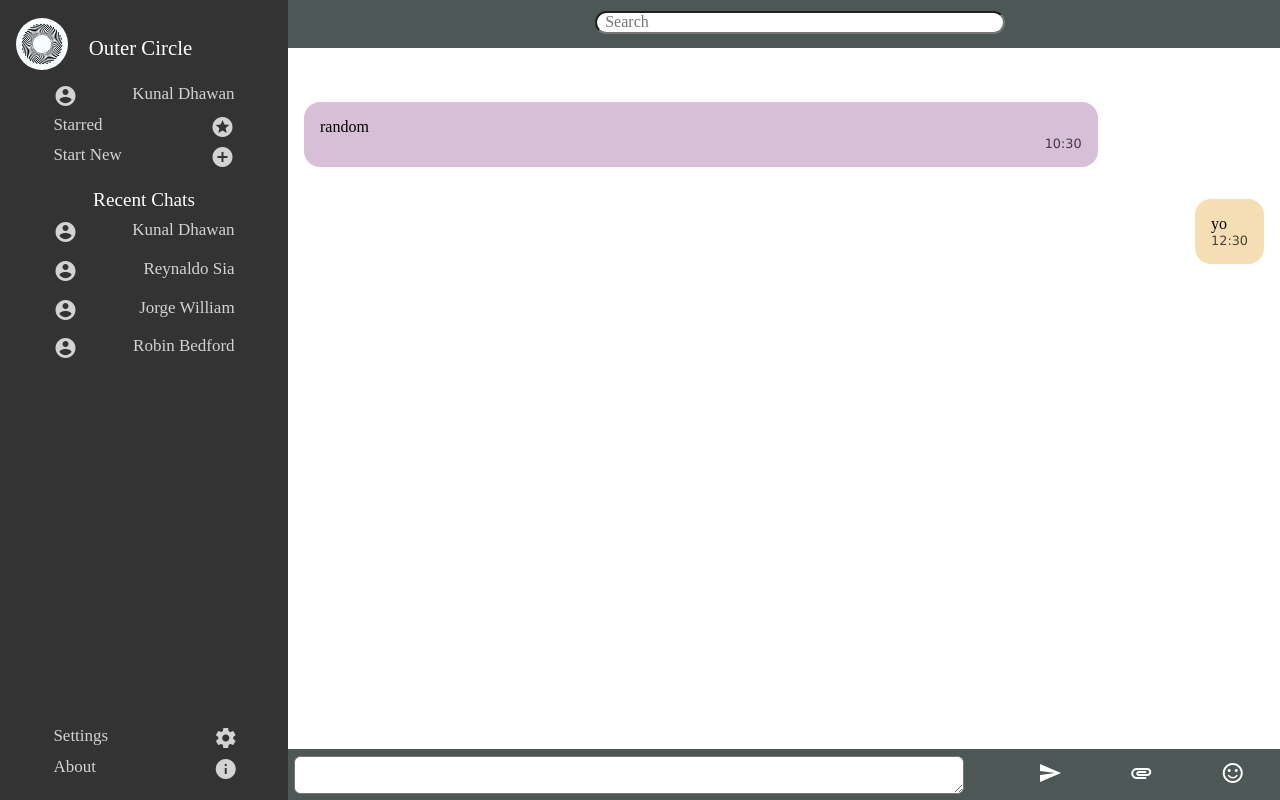
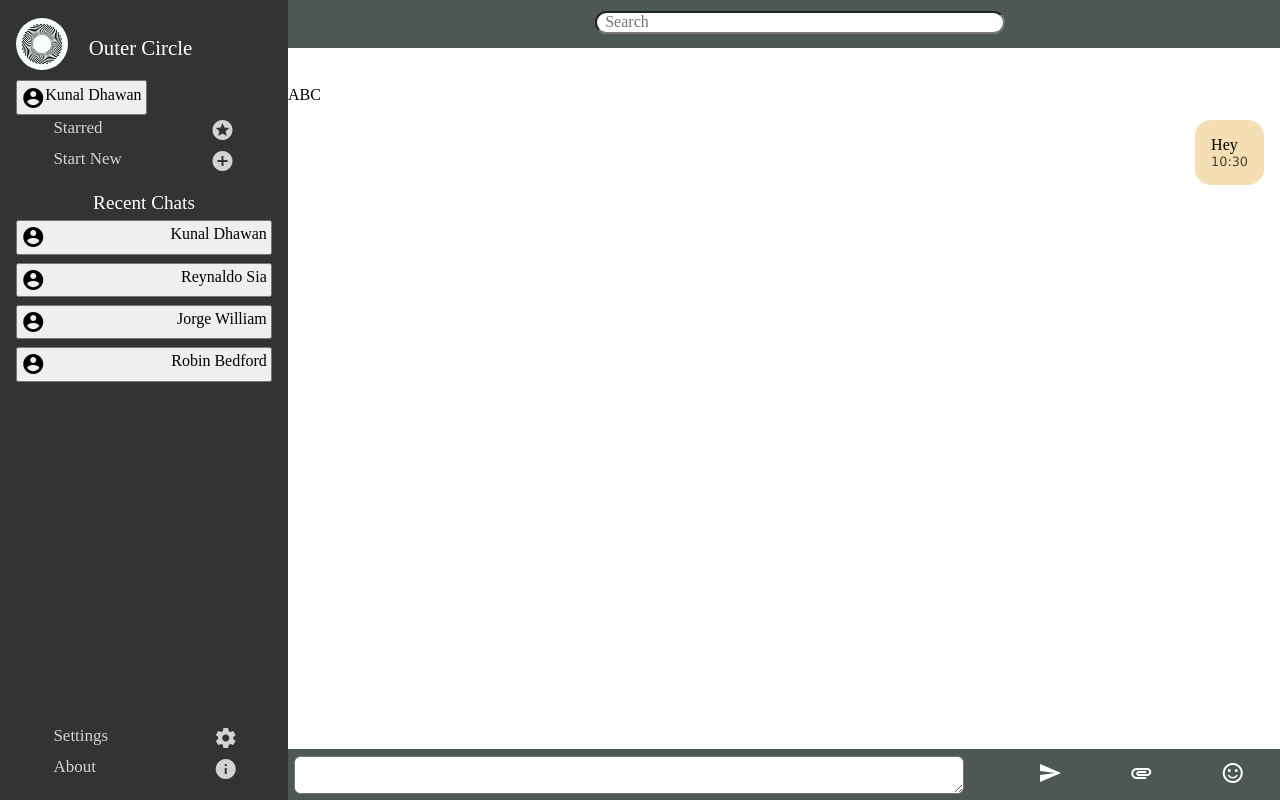
Before and after one commit to outerCircles/outerCircles.github.io, a React app: page / in a window 1280 px wide. Built offline with nearby package versions, Linux system fonts and the light colour scheme.

Commit message:
created local data and context variable

```diff
--- a/src/css/index.css
+++ b/src/css/index.css
@@ -134,10 +134,10 @@ span{
   }
   .mychat-box{
     background-color: wheat;
-    /* margin-left: 4em; */
     justify-self: right;
   }
   .others-chat-box{
+    justify-self: left;
     background-color: thistle;
   }
   h3{
--- a/src/index.js
+++ b/src/index.js
@@ -1,46 +1,19 @@
 import React from "react";
 import ReactDOM from "react-dom";
 
-/* Sectional Imports */
-import SideNav from "components/SideNav/SideNav";
-import ConversationSection from "components/ConversationSection/ConversationSection";
+/* Page Imports */
+import Dashboard from 'Pages/Dashboard/Dashboard';
+
+import Store from "./js/Store";
 
 import 'css/reset.css';
 import 'css/index.css';
 
 const App = () => {
 	return (
-        <>
-        <main>
-            <SideNav />
-
-            <section className="main-section">
-                <header>
-                    <div>
-                        <nav id="page-nav">
-                        {/* <!-- [THE HAMBURGER] --> */}
-                        <label htmlFor="hamburger">&#9776;</label>
-                        <input type="checkbox" id="hamburger"/>
-
-                        {/* <!-- [MENU ITEMS] --> */}
-                        <ul>
-                            <li><a href="index.html">Home</a></li>
-                            <li><a href="about.html">About</a></li>
-                        </ul>
-                        </nav>
-                    </div>
-                </header>
-
-                <main>
-                    <ConversationSection />
-                </main>
-
-                <footer className="footer">
-
-                </footer>
-            </section>
-        </main>
-    </>
+        <Store>
+            <Dashboard />
+        </Store>
     )
 }
 
--- /dev/null
+++ b/src/js/Pages/Dashboard/Dashboard.js
@@ -0,0 +1,41 @@
+import React, { useContext } from "react";
+import SideNav from "./Sections/SideNav/SideNav"
+import ConversationSection from "./Sections/ConversationSection/ConversationSection";
+
+const Dashboard = () => {
+
+
+    return (
+        <main>
+            <SideNav />
+
+            <section className="main-section">
+                <header>
+                    <div>
+                        <nav id="page-nav">
+                        {/* <!-- [THE HAMBURGER] --> */}
+                        <label htmlFor="hamburger">&#9776;</label>
+                        <input type="checkbox" id="hamburger"/>
+
+                        {/* <!-- [MENU ITEMS] --> */}
+                        <ul>
+                            <li><a href="index.html">Home</a></li>
+                            <li><a href="about.html">About</a></li>
+                        </ul>
+                        </nav>
+                    </div>
+                </header>
+
+                <main>
+                    <ConversationSection />
+                </main>
+
+                <footer className="footer">
+
+                </footer>
+            </section>
+        </main>
+    )
+}
+
+export default Dashboard;
--- /dev/null
+++ b/src/js/Pages/Dashboard/Sections/ConversationSection/Sections/ChatSection.js
@@ -0,0 +1,33 @@
+import React,{useContext} from "react";
+import MessageBox from "../components/MessageBox";
+
+import {context} from "../../../../../Store";
+
+const ChatSection =  () => {
+
+    // Use context
+    const [allChats] = useContext(context);
+    const contacts = Object.keys(allChats);
+    const activeChat = contacts[0];
+
+    return (
+        <div className="chat-section">
+            <div className="searchbar">
+                <input className="input" type="text" placeholder="Search"/>
+            </div>
+            <div>
+                <h2>{"ABC"}</h2>
+            </div>
+            <div>
+            {
+                allChats[activeChat].map(({message, time, senderID}, index) => {
+                    return <MessageBox key={index} message={message} time={time} senderID={senderID} />
+                })
+
+            }
+            </div>
+        </div>
+    )
+}
+
+export default ChatSection;
--- a/src/js/components/ConversationSection/Sections/InteractSection.js
+++ b/src/js/Pages/Dashboard/Sections/ConversationSection/Sections/InteractSection.js
@@ -1,10 +1,15 @@
-import React from "react";
-import IconButton from "../components/IconButton";
+import React,{useState} from "react";
+import IconButton from "components/IconButton";
 
 const InteractSection = () => {
+
+    const [textValue, changeTextValue] = useState('');
+
     return (
         <div className="bottomBar">
-            <textarea name="" id="" cols="50" rows="2"></textarea>
+            <textarea name="" id="" cols="50" rows="2"
+                onChange={e=> changeTextValue(e.target.value)}>
+            </textarea>
             <div className="message-options">
                 <IconButton icon="send"></IconButton>
                 <IconButton icon="attachment"></IconButton>
--- a/src/js/components/ConversationSection/components/MessageBox.js
+++ b/src/js/Pages/Dashboard/Sections/ConversationSection/components/MessageBox.js
@@ -8,6 +8,7 @@ const applyStyle = (senderID) => {
 }
 
 const MessageBox = ({message, time, senderID}) => {
+
 
     return (
         <>
--- /dev/null
+++ b/src/js/Pages/Dashboard/Sections/SideNav/Sections/RecentConversations.js
@@ -0,0 +1,19 @@
+import React from "react";
+import ContactButton from "../components/ContactButton";
+import {getRecentContacts} from "components/../Store";
+
+const RecentConversations = () =>{
+
+    const recentContacts = getRecentContacts().map(({id, name, dpUrl}, index) => <ContactButton key={index} id={id} name = {name} dpUrl = {dpUrl}/>);
+
+    return (
+        <section>
+            <h3>Recent Chats</h3>
+            <div className="conversations-nav">
+                {recentContacts}
+            </div>
+        </section>
+    )
+}
+
+export default RecentConversations;
--- a/src/js/components/SideNav/Sections/Settings.js
+++ b/src/js/Pages/Dashboard/Sections/SideNav/Sections/Settings.js
@@ -1,5 +1,5 @@
 import React from "react";
-import ActionButton from "../components/ActionButton";
+import ActionButton from "components/ActionButton";
 
 const SettingsSection = () =>{
     return (
--- a/src/js/components/SideNav/Sections/Starred.js
+++ b/src/js/Pages/Dashboard/Sections/SideNav/Sections/Starred.js
@@ -1,5 +1,5 @@
 import React from "react";
-import ActionButton from "../components/ActionButton";
+import ActionButton from "components/ActionButton";
 
 const StarredSection = () => {
     return (
--- a/src/js/components/SideNav/components/ContactButton.js
+++ b/src/js/Pages/Dashboard/Sections/SideNav/components/ContactButton.js
@@ -1,15 +1,16 @@
 import React, {useState} from "react";
 
-const ContactButton = ({name, dpUrl}) => {
+const ContactButton = ({id, name, dpUrl}) => {
+    const [contactId, getID] = useState(id);
 
     return (
         <>
-            <a href="#">
+            <button type="button" onClick = {e=>console.log(id)}>
                 <div className="spaced-flex">
                 <span className="material-icons">account_circle</span>
                 <span>{name}</span>
                 </div>
-            </a>
+            </button>
         </>
     )
 }
--- /dev/null
+++ b/src/js/Store.js
@@ -0,0 +1,63 @@
+import React, {createContext, useReducer} from 'react';
+
+export const context = createContext();
+
+const initialState = {}
+
+export const getRecentContacts = () => {
+    const recentContacts = [
+        { id: 0, name: "Kunal Dhawan", dpUrl: ""},
+        { id: 1, name: "Reynaldo Sia", dpUrl: ""},
+        { id: 2, name: "Jorge William", dpUrl: ""},
+        { id: 3, name: "Robin Bedford", dpUrl: ""}
+    ]
+
+    return recentContacts;
+}
+
+const getRecentMessages = contactID => {
+    return [
+        {message: "Hey", senderID: 0, time:"10:30" }
+    ]
+}
+
+const setUpInitialState = () => {
+    const recentContacts = getRecentContacts();
+    recentContacts.forEach(contact=> {
+        initialState[contact.id] = getRecentMessages(contact.id);
+    })
+}
+
+const reducer = (state, action) => {
+    const {sender, msg, id} = action.payload;
+    switch(action.type){
+        case 'RECEIVE':
+            return{
+                ...state,
+                [id]: [
+                    ...state[id],
+                    {
+                        from: sender,
+                        msg: msg
+                    }
+                ]
+            }
+        default:
+            return state;
+    }
+}
+
+const Store = (props) => {
+    setUpInitialState();
+    const reducerHook = useReducer(reducer, initialState);
+
+
+    return (
+        <context.Provider value={reducerHook}>
+            {props.children}
+        </context.Provider>
+    )
+}
+
+
+export default Store;
--- a/src/js/components/ConversationSection/Sections/ChatSection.js
+++ /dev/null
@@ -1,16 +0,0 @@
-import React from "react";
-import MessageBox from "../components/MessageBox";
-
-const ChatSection =  () => {
-    return (
-        <div className="chat-section">
-            <div className="searchbar">
-                <input className="input" type="text" placeholder="Search"/>
-            </div>
-            <MessageBox message="random" time="10:30" senderID={1} />
-            <MessageBox message="yo" time="12:30" senderID={0} />
-        </div>
-    )
-}
-
-export default ChatSection;
--- a/src/js/components/SideNav/Sections/RecentConversations.js
+++ /dev/null
@@ -1,29 +0,0 @@
-import React from "react";
-import ContactButton from "../components/ContactButton";
-
-const RecentConversations = () =>{
-
-    const getRecentContacts = () => {
-        const recentContacts = [
-            { name: "Kunal Dhawan", dpUrl: ""},
-            { name: "Reynaldo Sia", dpUrl: ""},
-            { name: "Jorge William", dpUrl: ""},
-            { name: "Robin Bedford", dpUrl: ""}
-        ]
-
-        return recentContacts;
-    }
-
-    const recentContacts = getRecentContacts().map(({name, dpUrl}, index) => <ContactButton key={index} name = {name} dpUrl = {dpUrl}/>);
-
-    return (
-        <section>
-            <h3>Recent Chats</h3>
-            <div className="conversations-nav">
-                {recentContacts}
-            </div>
-        </section>
-    )
-}
-
-export default RecentConversations;
--- a/webpack.config.js
+++ b/webpack.config.js
@@ -29,9 +29,14 @@ module.exports = {
     ],
     resolve: {
 		alias: {
+			js: path.resolve(__dirname, 'src/js'),
+			Pages: path.resolve(__dirname, 'src/js/Pages'),
 			components: path.resolve(__dirname, 'src/js/components'),
 			css: path.resolve(__dirname, 'src/css/'),
 			img: path.resolve(__dirname, 'src/img/'),
+
+
+
 		}
 	}
 };
```
Also changed, not shown: src/js/Pages/Dashboard/Sections/ConversationSection/ConversationSection.js (renamed from src/js/components/ConversationSection/ConversationSection.js), src/js/Pages/Dashboard/Sections/SideNav/SideNav.js (renamed from src/js/components/SideNav/SideNav.js), src/js/components/ActionButton.js (renamed from src/js/components/SideNav/components/ActionButton.js), src/js/components/IconButton.js (renamed from src/js/components/ConversationSection/components/IconButton.js).
